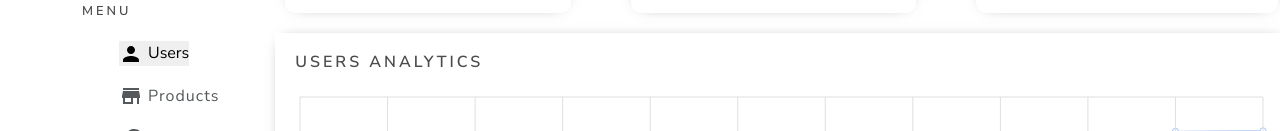
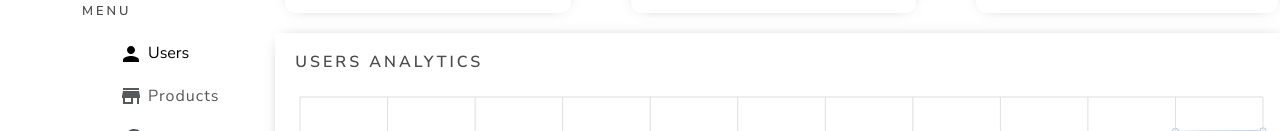
Before and after one commit to Ethan-Alfaro/MVC-ecomerce, a React app: page /dashboard in a window 1280 px wide. Shown: the part 293-424 px from the top of the page. Built offline with nearby package versions, Linux system fonts and the light colour scheme; no server answers.

Commit message:
user sidebar apparence button

```diff
--- a/public/main.css
+++ b/public/main.css
@@ -327,7 +327,7 @@ body::-webkit-scrollbar-thumb {
   \*****************************************************************************************/
 .buttonUser {
   border: 0;
-  background-color: none;
+  background-color: transparent;
 }
 
 .sidebar {
--- a/src/views/pages/Dashboard/sidebar.css
+++ b/src/views/pages/Dashboard/sidebar.css
@@ -1,6 +1,6 @@
 .buttonUser {
   border: 0;
-  background-color: none;
+  background-color: transparent;
 }
 
 .sidebar {
```
